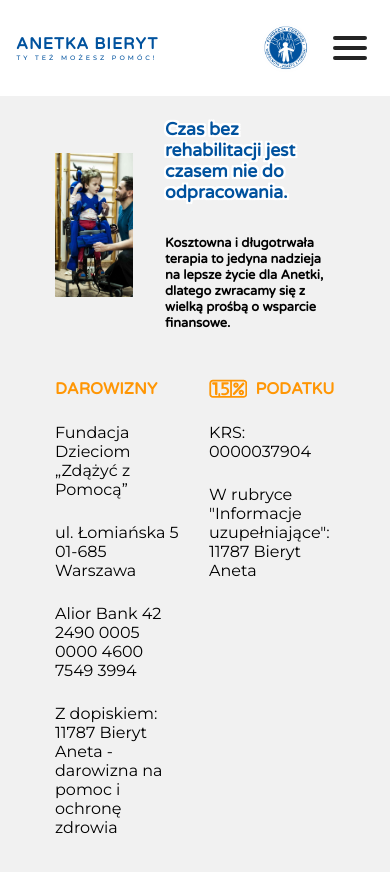
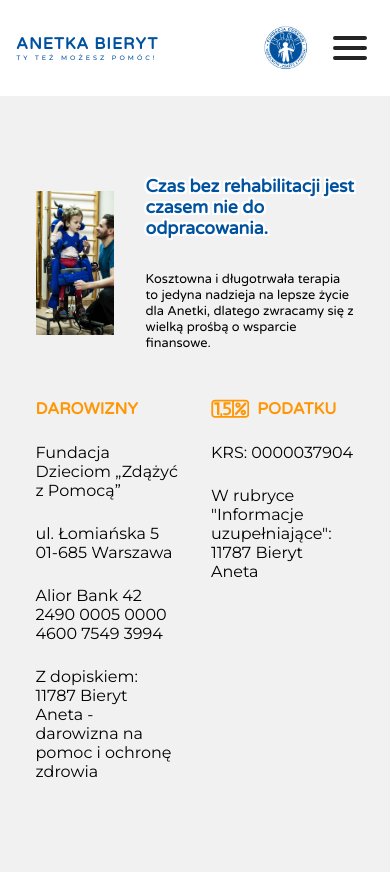
Before and after one commit to Evenerestin/FUNDACJA-CLient-, a Vue app in the folder client/: page /pomoc in a window 390 px wide. Shown: the top 872 px of the page. Built offline with nearby package versions, Linux system fonts and the light colour scheme.

Commit message:
fixed mobile content width

```diff
--- a/client/src/views/HelpView.scss
+++ b/client/src/views/HelpView.scss
@@ -28,7 +28,7 @@
 
 #helpView .content {
   margin: 6rem auto 0 4vw;
-  width: 90vw;
+  width: 70vw;
   div {
     width: 100%;
   }
@@ -97,7 +97,7 @@
   #helpView .content {
     padding: 0 clamp(1rem, 2vw, 8rem);
     margin: 7rem 0 0;
-    width: 80vw;
+    width: 90vw;
     .header {
       align-items: center;
       display: flex;
@@ -107,6 +107,7 @@
       }
       h3 {
         text-align: left;
+        font-weight: 300;
       }
     }
   }
```
